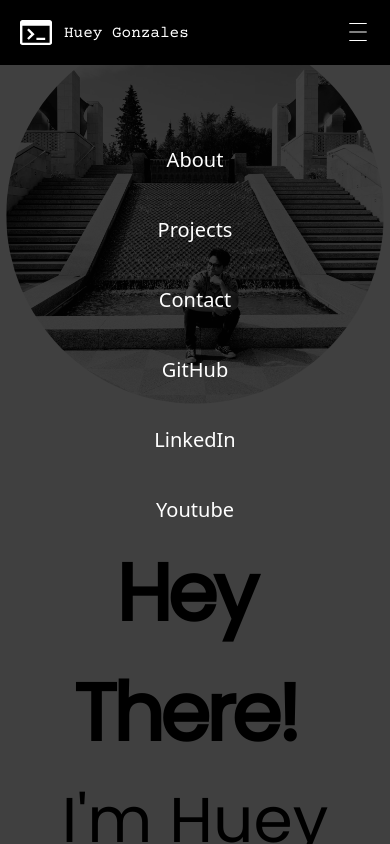
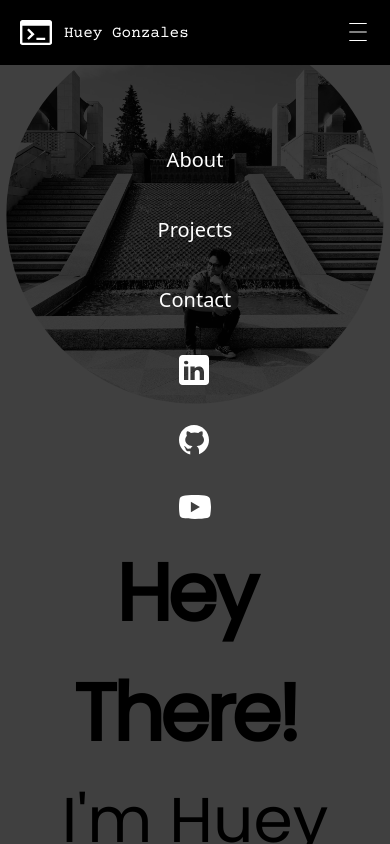
Before and after one commit to philiponions/portfolio, a Next.js app: page / in a window 390 px wide. Both pictures are taken after a click on the icon 358 px from the left and 32 px from the top of the page. Shown: the top 844 px of the page. Built offline with nearby package versions, Linux system fonts and the light colour scheme.

Commit message:
Finish burger menu

```diff
--- a/src/components/Menu.js
+++ b/src/components/Menu.js
@@ -18,14 +18,18 @@ function Menu(props) {
       animate={props.isOpen ? "open" : "closed"}
       variants={variants}
     >
-    <div className='bg-black bg-opacity-75 h-screen text-white p-10 text-center text-xl block md:hidden' >
-      <div className='mt-10 transition duration-300 ease-in-out hover:opacity-50 cursor-pointer'>About</div>
-            <div className='mt-10 transition duration-300 ease-in-out hover:opacity-50 cursor-pointer'>Projects</div>
-            <div className='mt-10 transition duration-300 ease-in-out hover:opacity-50 cursor-pointer'>Contact</div>
-            <div className='mt-10 transition duration-300 ease-in-out hover:opacity-50 cursor-pointer'>GitHub</div>
-            <div className='mt-10 transition duration-300 ease-in-out hover:opacity-50 cursor-pointer'>LinkedIn</div>
-      <div className='mt-10 transition duration-300 ease-in-out hover:opacity-50 cursor-pointer'>Youtube</div>
-    </div>
+    <div className='bg-black bg-opacity-75 h-screen text-white p-10 text-xl block md:hidden text-center' >
+      <a href="#section-2"><div onClick={() => props.setIsOpen(false)} className='mt-10 transition duration-300 ease-in-out hover:opacity-50 cursor-pointer'>About</div></a>
+      <a href="#section-3"><div onClick={() => props.setIsOpen(false)} className='mt-10 transition duration-300 ease-in-out hover:opacity-50 cursor-pointer'>Projects</div></a>
+      <a href="#section-3"><div onClick={() => props.setIsOpen(false)} className='mt-10 transition duration-300 ease-in-out hover:opacity-50 cursor-pointer'>Contact</div></a>
+        <div class="flex justify-center">
+            <div>
+                <div class="mt-10"><a target="_blank" class="transition duration-300 ease-in-out hover:opacity-50 cursor-pointer" href="https://www.linkedin.com/in/huey-gonzales-30bab7228/"><svg width="30" height="30" viewBox="0 0 30 30" fill="none" xmlns="http://www.w3.org/2000/svg"><path d="M26.4286 0H3.57143C1.6 0 0 1.6 0 3.57143V26.4286C0 28.4 1.6 30 3.57143 30H26.4286C28.4 30 30 28.4 30 26.4286V3.57143C30 1.6 28.4 0 26.4286 0ZM9.28571 11.4286V25H5V11.4286H9.28571ZM5 7.47857C5 6.47857 5.85714 5.71429 7.14286 5.71429C8.42857 5.71429 9.23571 6.47857 9.28571 7.47857C9.28571 8.47857 8.48571 9.28571 7.14286 9.28571C5.85714 9.28571 5 8.47857 5 7.47857ZM25 25H20.7143C20.7143 25 20.7143 18.3857 20.7143 17.8571C20.7143 16.4286 20 15 18.2143 14.9714H18.1571C16.4286 14.9714 15.7143 16.4429 15.7143 17.8571C15.7143 18.5071 15.7143 25 15.7143 25H11.4286V11.4286H15.7143V13.2571C15.7143 13.2571 17.0929 11.4286 19.8643 11.4286C22.7 11.4286 25 13.3786 25 17.3286V25Z" fill="white"/></svg>                                </a>                                  </div>
+                <div class="mt-10"><a target="_blank" class="transition duration-300 ease-in-out hover:opacity-50 cursor-pointer" href="https://github.com/philiponions"><svg width="30" height="30" viewBox="0 0 30 30" fill="none" xmlns="http://www.w3.org/2000/svg"><path d="M15 0C6.71625 0 0 6.71625 0 15C0 22.0288 4.84 27.91 11.365 29.5375C11.295 29.335 11.25 29.1 11.25 28.8088V26.245C10.6413 26.245 9.62125 26.245 9.365 26.245C8.33875 26.245 7.42625 25.8037 6.98375 24.9837C6.4925 24.0725 6.4075 22.6788 5.19 21.8263C4.82875 21.5425 5.10375 21.2188 5.52 21.2625C6.28875 21.48 6.92625 22.0075 7.52625 22.79C8.12375 23.5738 8.405 23.7512 9.52125 23.7512C10.0625 23.7512 10.8725 23.72 11.635 23.6C12.045 22.5587 12.7537 21.6 13.62 21.1475C8.625 20.6337 6.24125 18.1487 6.24125 14.775C6.24125 13.3225 6.86 11.9175 7.91125 10.7337C7.56625 9.55875 7.1325 7.1625 8.04375 6.25C10.2913 6.25 11.65 7.7075 11.9763 8.10125C13.0963 7.7175 14.3262 7.5 15.6187 7.5C16.9137 7.5 18.1487 7.7175 19.2712 8.10375C19.5937 7.7125 20.9538 6.25 23.2063 6.25C24.1213 7.16375 23.6825 9.57 23.3337 10.7425C24.3787 11.9237 24.9938 13.325 24.9938 14.775C24.9938 18.1462 22.6137 20.63 17.6262 21.1462C18.9987 21.8625 20 23.875 20 25.3912V28.8088C20 28.9388 19.9713 29.0325 19.9563 29.1438C25.8013 27.095 30 21.545 30 15C30 6.71625 23.2837 0 15 0Z" fill="white"/></svg>                </a>                                  </div>
+                <div class="mt-10"><a target="_blank" class="transition duration-300 ease-in-out hover:opacity-50 cursor-pointer" href="https://www.youtube.com/@hueygonzales262"><svg width="32" height="24" viewBox="0 0 32 24" fill="none" xmlns="http://www.w3.org/2000/svg"><path d="M31.1068 4.125C30.8109 2.47559 29.4015 1.27441 27.7658 0.899414C25.3181 0.375 20.7881 0 15.8869 0C10.9886 0 6.38608 0.375 3.93547 0.899414C2.3027 1.27441 0.890339 2.39941 0.594526 4.125C0.295813 6 0 8.625 0 12C0 15.375 0.295813 18 0.66703 19.875C0.965742 21.5244 2.3752 22.7256 4.00798 23.1006C6.60649 23.625 11.0611 24 15.9623 24C20.8635 24 25.3181 23.625 27.9166 23.1006C29.5494 22.7256 30.9589 21.6006 31.2576 19.875C31.5534 18 31.9246 15.2988 32 12C31.8492 8.625 31.478 6 31.1068 4.125ZM11.8789 17.25V6.75L20.936 12L11.8789 17.25Z" fill="white"/></svg>            </a>                                           </div>
+            </div>
+        </div>
+      </div>
     </motion.nav>
   )
 }
--- a/src/components/Navbar.js
+++ b/src/components/Navbar.js
@@ -45,7 +45,7 @@ export default function Navbar() {
           </div>
         </div>
       </nav>
-      <Menu isOpen={isOpen}/>
+      <Menu isOpen={isOpen} setIsOpen={setIsOpen}/>
       </div>
   )
 }
```
